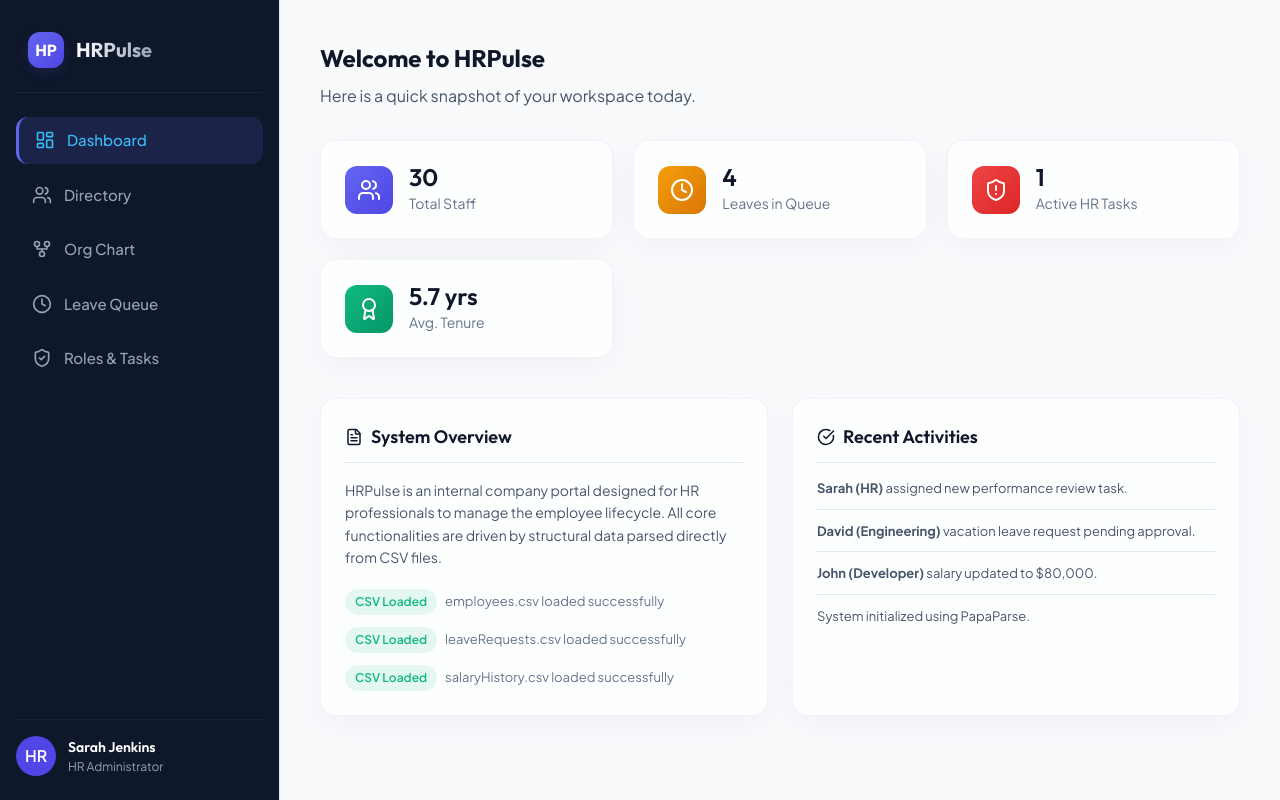
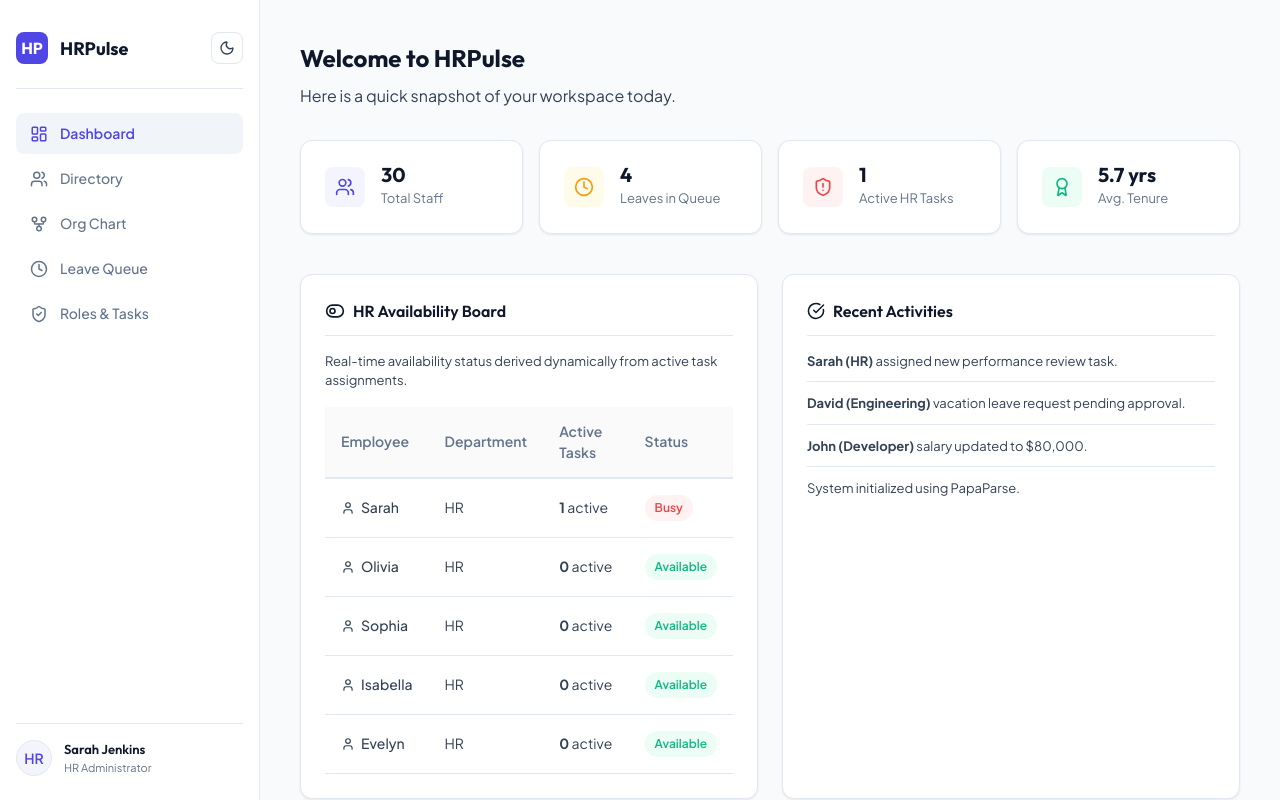
Before and after one commit to Samarth-ITM/HRpulse-Workspace, a React (Vite) app: page / in a window 1280 px wide. Built offline with nearby package versions, Linux system fonts and the light colour scheme.

Commit message:
feat: upgrade UI to minimalist layout, integrate manual light/dark mode, and improve widget placement

```diff
--- a/src/App.jsx
+++ b/src/App.jsx
@@ -1,11 +1,12 @@
-import React, { useState } from 'react';
+import React, { useState, useEffect } from 'react';
 import { useCsvData } from './hooks/useCsvData';
 import Dashboard from './pages/Dashboard';
 import Employees from './pages/Employees';
 import Leaves from './pages/Leaves';
 import Settings from './pages/Settings';
 import OrgChart from './components/OrgChart';
-import { LayoutDashboard, Users, GitFork, Clock, ShieldCheck } from 'lucide-react';
+import { LayoutDashboard, Users, GitFork, Clock, ShieldCheck, Sun, Moon } from 'lucide-react';
+
 
 export default function App() {
   const {
@@ -26,6 +27,23 @@
 
   // Non-persistent round-robin index
   const [taskNextIndex, setTaskNextIndex] = useState(0);
+
+  // Theme state
+  const [theme, setTheme] = useState(() => {
+    const saved = localStorage.getItem('theme');
+    if (saved) return saved;
+    return window.matchMedia('(prefers-color-scheme: dark)').matches ? 'dark' : 'light';
+  });
+
+  useEffect(() => {
+    document.documentElement.setAttribute('data-theme', theme);
+    localStorage.setItem('theme', theme);
+  }, [theme]);
+
+  const toggleTheme = () => {
+    setTheme(prev => prev === 'light' ? 'dark' : 'light');
+  };
+
 
   if (loading) {
     return (
@@ -165,9 +183,19 @@
       {/* Sidebar Navigation */}
       <aside className="sidebar">
         <div className="logo-container">
-          <div className="logo-icon">HP</div>
-          <span className="logo-text">HRPulse</span>
+          <div style={{ display: 'flex', alignItems: 'center', gap: 12 }}>
+            <div className="logo-icon">HP</div>
+            <span className="logo-text">HRPulse</span>
+          </div>
+          <button
+            onClick={toggleTheme}
+            className="theme-toggle-btn"
+            aria-label="Toggle Theme"
+          >
+            {theme === 'light' ? <Moon size={16} /> : <Sun size={16} />}
+          </button>
         </div>
+
 
         <nav className="nav-menu">
           <a
--- a/src/index.css
+++ b/src/index.css
@@ -6,72 +6,70 @@
   --font-display: 'Outfit', var(--font-sans);
   --font-mono: 'JetBrains Mono', monospace;
 
-  /* Theme Colors (Light Mode) */
+  /* Theme Colors (Light Mode Default) */
   --bg-primary: #f8fafc;
   --bg-secondary: #ffffff;
-  --bg-sidebar: #0f172a;
-  --sidebar-text: #94a3b8;
-  --sidebar-active: #38bdf8;
+  --bg-sidebar: #ffffff;
+  --sidebar-text: #64748b;
+  --sidebar-active: #4f46e5;
+  --sidebar-active-bg: #f1f5f9;
+  --sidebar-border: #e2e8f0;
   --text-primary: #0f172a;
-  --text-secondary: #475569;
+  --text-secondary: #334155;
   --text-muted: #64748b;
   --border-color: #e2e8f0;
-  --border-glow: rgba(99, 102, 241, 0.1);
-  --accent-primary: #6366f1;
-  --accent-secondary: #4f46e5;
-  --accent-glow: rgba(99, 102, 241, 0.15);
+  --border-glow: rgba(79, 70, 229, 0.05);
+  --accent-primary: #4f46e5;
+  --accent-secondary: #6366f1;
+  --accent-glow: rgba(79, 70, 229, 0.06);
   --success: #10b981;
-  --success-glow: rgba(16, 185, 129, 0.1);
+  --success-glow: #ecfdf5;
   --warning: #f59e0b;
-  --warning-glow: rgba(245, 158, 11, 0.1);
+  --warning-glow: #fffbeb;
   --danger: #ef4444;
-  --danger-glow: rgba(239, 68, 68, 0.1);
+  --danger-glow: #fef2f2;
   --info: #0ea5e9;
 
-  /* Glassmorphism Styles */
-  --glass-bg: rgba(255, 255, 255, 0.75);
-  --glass-border: rgba(148, 163, 184, 0.12);
-  --glass-shadow: 0 8px 32px 0 rgba(31, 38, 135, 0.04);
-  --glass-blur: 16px;
+  /* Card Styles */
+  --card-bg: var(--bg-secondary);
+  --card-border: var(--border-color);
+  --card-shadow: 0 1px 3px 0 rgba(0, 0, 0, 0.05), 0 1px 2px 0 rgba(0, 0, 0, 0.03);
 
   /* Common Properties */
-  --radius-sm: 8px;
-  --radius-md: 12px;
-  --radius-lg: 16px;
+  --radius-sm: 6px;
+  --radius-md: 8px;
+  --radius-lg: 12px;
   --radius-full: 9999px;
   --transition-fast: 0.15s ease;
-  --transition-normal: 0.25s cubic-bezier(0.4, 0, 0.2, 1);
+  --transition-normal: 0.2s cubic-bezier(0.4, 0, 0.2, 1);
 }
 
-@media (prefers-color-scheme: dark) {
-  :root {
+:root[data-theme='dark'] {
   /* Theme Colors (Dark Mode) */
-    --bg-primary: #0b0f19;
-    --bg-secondary: #111827;
-    --bg-sidebar: #090d16;
-    --sidebar-text: #6b7280;
+  --bg-primary: #090d16;
+  --bg-secondary: #111726;
+  --bg-sidebar: #0b0f19;
+  --sidebar-text: #94a3b8;
   --sidebar-active: #818cf8;
-    --text-primary: #f9fafb;
-    --text-secondary: #d1d5db;
-    --text-muted: #9ca3af;
-    --border-color: #1f2937;
-    --border-glow: rgba(99, 102, 241, 0.15);
+  --sidebar-active-bg: #1e293b;
+  --sidebar-border: #1e293b;
+  --text-primary: #f8fafc;
+  --text-secondary: #cbd5e1;
+  --text-muted: #64748b;
+  --border-color: #1e293b;
+  --border-glow: rgba(99, 102, 241, 0.1);
   --accent-primary: #818cf8;
   --accent-secondary: #6366f1;
-    --accent-glow: rgba(129, 140, 248, 0.2);
+  --accent-glow: rgba(129, 140, 248, 0.15);
   --success: #34d399;
-    --success-glow: rgba(52, 211, 153, 0.15);
+  --success-glow: rgba(52, 211, 153, 0.1);
   --warning: #fbbf24;
-    --warning-glow: rgba(251, 191, 36, 0.15);
+  --warning-glow: rgba(251, 191, 36, 0.1);
   --danger: #f87171;
-    --danger-glow: rgba(248, 113, 113, 0.15);
+  --danger-glow: rgba(248, 113, 113, 0.1);
   --info: #38bdf8;
 
-    /* Glassmorphism Styles */
-    --glass-bg: rgba(17, 24, 39, 0.65);
-    --glass-border: rgba(255, 255, 255, 0.05);
-    --glass-shadow: 0 8px 32px 0 rgba(0, 0, 0, 0.37);
-  }
+  --card-shadow: 0 1px 3px 0 rgba(0, 0, 0, 0.2);
 }
 
 /* Base Reset & Layout */
@@ -101,17 +99,18 @@
   display: flex;
   min-height: 100vh;
   overflow: hidden;
+  background-color: var(--bg-primary);
 }
 
 /* Sidebar Styles */
 .sidebar {
-  width: 280px;
+  width: 260px;
   background-color: var(--bg-sidebar);
-  border-right: 1px solid var(--border-color);
+  border-right: 1px solid var(--sidebar-border, var(--border-color));
   padding: 24px 16px;
   display: flex;
   flex-direction: column;
-  color: #f1f5f9;
+  color: var(--text-secondary);
   flex-shrink: 0;
   z-index: 10;
 }
@@ -119,16 +118,16 @@
 .logo-container {
   display: flex;
   align-items: center;
-  gap: 12px;
-  padding: 8px 12px 24px;
-  border-bottom: 1px solid rgba(255, 255, 255, 0.05);
+  justify-content: space-between;
+  padding: 8px 0 24px;
+  border-bottom: 1px solid var(--border-color);
   margin-bottom: 24px;
 }
 
 .logo-icon {
-  width: 36px;
-  height: 36px;
-  background: linear-gradient(135deg, var(--accent-primary), var(--accent-secondary));
+  width: 32px;
+  height: 32px;
+  background-color: var(--accent-primary);
   border-radius: var(--radius-md);
   display: flex;
   align-items: center;
@@ -136,23 +135,40 @@
   color: white;
   font-weight: bold;
   font-family: var(--font-display);
-  box-shadow: 0 4px 12px var(--accent-glow);
 }
 
 .logo-text {
   font-family: var(--font-display);
-  font-size: 20px;
+  font-size: 18px;
   font-weight: 700;
-  background: linear-gradient(to right, #ffffff, #94a3b8);
-  -webkit-background-clip: text;
-  -webkit-text-fill-color: transparent;
+  color: var(--text-primary);
+}
+
+.theme-toggle-btn {
+  background: transparent;
+  border: 1px solid var(--border-color);
+  color: var(--text-secondary);
+  border-radius: var(--radius-md);
+  width: 32px;
+  height: 32px;
+  display: flex;
+  align-items: center;
+  justify-content: center;
+  cursor: pointer;
+  transition: all var(--transition-fast);
+}
+
+.theme-toggle-btn:hover {
+  background-color: var(--sidebar-active-bg);
+  border-color: var(--accent-primary);
+  color: var(--accent-primary);
 }
 
 .nav-menu {
   list-style: none;
   display: flex;
   flex-direction: column;
-  gap: 8px;
+  gap: 4px;
   flex-grow: 1;
 }
 
@@ -160,30 +176,30 @@
   display: flex;
   align-items: center;
   gap: 12px;
-  padding: 12px 16px;
+  padding: 10px 14px;
   color: var(--sidebar-text);
   text-decoration: none;
   border-radius: var(--radius-md);
   font-weight: 500;
-  font-size: 15px;
+  font-size: 14px;
   transition: var(--transition-fast);
   cursor: pointer;
 }
 
 .nav-item:hover {
-  background-color: rgba(255, 255, 255, 0.05);
-  color: #ffffff;
+  background-color: var(--sidebar-active-bg);
+  color: var(--text-primary);
 }
 
 .nav-item.active {
-  background-color: var(--accent-glow);
+  background-color: var(--sidebar-active-bg);
   color: var(--sidebar-active);
-  border-left: 3px solid var(--accent-primary);
+  font-weight: 600;
 }
 
 .nav-item svg {
-  width: 20px;
-  height: 20px;
+  width: 18px;
+  height: 18px;
 }
 
 .user-profile-bar {
@@ -191,29 +207,34 @@
   align-items: center;
   gap: 12px;
   padding-top: 16px;
-  border-top: 1px solid rgba(255, 255, 255, 0.05);
+  border-top: 1px solid var(--border-color);
 }
 
 .user-avatar {
-  width: 40px;
-  height: 40px;
+  width: 36px;
+  height: 36px;
   border-radius: var(--radius-full);
-  background-color: var(--accent-secondary);
+  background-color: var(--accent-glow);
+  color: var(--accent-primary);
   display: flex;
   align-items: center;
   justify-content: center;
-  color: white;
   font-weight: 600;
+  font-size: 14px;
+  border: 1px solid var(--border-color);
 }
 
 .user-info h4 {
-  font-size: 14px;
-  color: white;
+  font-size: 13px;
+  color: var(--text-primary);
+  font-weight: 600;
+  margin: 0;
 }
 
 .user-info p {
-  font-size: 12px;
-  color: var(--sidebar-text);
+  font-size: 11px;
+  color: var(--text-muted);
+  margin: 0;
 }
 
 /* Main Content Styles */
@@ -225,6 +246,7 @@
   display: flex;
   flex-direction: column;
   gap: 32px;
+  background-color: var(--bg-primary);
 }
 
 /* Header Banner */
@@ -235,46 +257,47 @@
 }
 
 .page-title h1 {
-  font-size: 32px;
+  font-size: 28px;
   letter-spacing: -0.02em;
   margin-bottom: 4px;
 }
 
 .page-title p {
   color: var(--text-muted);
+  font-size: 14px;
 }
 
-/* Glassmorphism Cards */
+/* Minimalist Cards */
 .card {
-  background: var(--glass-bg);
-  backdrop-filter: blur(var(--glass-blur));
-  -webkit-backdrop-filter: blur(var(--glass-blur));
-  border: 1px solid var(--glass-border);
+  background: var(--card-bg);
+  border: 1px solid var(--card-border);
   border-radius: var(--radius-lg);
   padding: 24px;
-  box-shadow: var(--glass-shadow);
-  transition: transform var(--transition-normal), box-shadow var(--transition-normal);
+  box-shadow: var(--card-shadow);
+  transition: border-color var(--transition-fast), box-shadow var(--transition-fast);
 }
 
 .card:hover {
-  box-shadow: 0 12px 40px 0 rgba(0, 0, 0, 0.08);
+  border-color: var(--accent-primary);
+  box-shadow: 0 4px 12px rgba(0, 0, 0, 0.05);
 }
 
 .card-title {
-  font-size: 18px;
+  font-size: 16px;
   margin-bottom: 16px;
   border-bottom: 1px solid var(--border-color);
   padding-bottom: 12px;
   display: flex;
   align-items: center;
   gap: 8px;
+  font-weight: 600;
 }
 
 /* Dashboard Summary Cards */
 .stats-grid {
   display: grid;
-  grid-template-columns: repeat(auto-fit, minmax(220px, 1fr));
-  gap: 20px;
+  grid-template-columns: repeat(auto-fit, minmax(200px, 1fr));
+  gap: 16px;
   margin-bottom: 8px;
 }
 
@@ -285,28 +308,28 @@
 }
 
 .stat-icon {
-  width: 48px;
-  height: 48px;
+  width: 40px;
+  height: 40px;
   border-radius: var(--radius-md);
   display: flex;
   align-items: center;
   justify-content: center;
-  color: white;
 }
 
-.stat-icon.primary { background: linear-gradient(135deg, #6366f1, #4f46e5); }
-.stat-icon.success { background: linear-gradient(135deg, #10b981, #059669); }
-.stat-icon.warning { background: linear-gradient(135deg, #f59e0b, #d97706); }
-.stat-icon.danger { background: linear-gradient(135deg, #ef4444, #dc2626); }
+.stat-icon.primary { background-color: var(--accent-glow); color: var(--accent-primary); }
+.stat-icon.success { background-color: var(--success-glow); color: var(--success); }
+.stat-icon.warning { background-color: var(--warning-glow); color: var(--warning); }
+.stat-icon.danger { background-color: var(--danger-glow); color: var(--danger); }
 
 .stat-info h3 {
-  font-size: 24px;
+  font-size: 20px;
   line-height: 1;
   margin-bottom: 4px;
+  font-weight: 700;
 }
 
 .stat-info p {
-  font-size: 14px;
+  font-size: 13px;
   color: var(--text-muted);
 }
 
@@ -436,13 +459,12 @@
 }
 
 .btn-primary {
-  background: linear-gradient(135deg, var(--accent-primary), var(--accent-secondary));
+  background-color: var(--accent-primary);
   color: white;
-  box-shadow: 0 4px 12px var(--accent-glow);
 }
 
 .btn-primary:hover {
-  filter: brightness(1.1);
+  background-color: var(--accent-secondary);
 }
 
 .btn-secondary {
--- a/src/pages/Dashboard.jsx
+++ b/src/pages/Dashboard.jsx
@@ -1,5 +1,6 @@
 import React from 'react';
 import { Users, Clock, ShieldAlert, Award, FileText, CheckCircle } from 'lucide-react';
+import AvailabilityBoard from '../components/AvailabilityBoard';
 
 export default function Dashboard({ employees, leaveRequests, tasks }) {
   const totalEmployees = employees.length;
@@ -36,7 +37,7 @@
       <div className="stats-grid">
         <div className="card stat-card">
           <div className="stat-icon primary">
-            <Users size={24} />
+            <Users size={20} />
           </div>
           <div className="stat-info">
             <h3>{totalEmployees}</h3>
@@ -46,7 +47,7 @@
 
         <div className="card stat-card">
           <div className="stat-icon warning">
-            <Clock size={24} />
+            <Clock size={20} />
           </div>
           <div className="stat-info">
             <h3>{pendingLeaves}</h3>
@@ -56,7 +57,7 @@
 
         <div className="card stat-card">
           <div className="stat-icon danger">
-            <ShieldAlert size={24} />
+            <ShieldAlert size={20} />
           </div>
           <div className="stat-info">
             <h3>{activeTasks}</h3>
@@ -66,7 +67,7 @@
 
         <div className="card stat-card">
           <div className="stat-icon success">
-            <Award size={24} />
+            <Award size={20} />
           </div>
           <div className="stat-info">
             <h3>{avgTenure} yrs</h3>
@@ -76,29 +77,7 @@
       </div>
 
       <div className="split-pane">
-        <div className="card">
-          <h3 className="card-title">
-            <FileText size={18} className="text-primary" /> System Overview
-          </h3>
-          <p style={{ fontSize: 14, lineHeight: 1.6, color: 'var(--text-secondary)' }}>
-            HRPulse is an internal company portal designed for HR professionals to manage the employee lifecycle.
-            All core functionalities are driven by structural data parsed directly from CSV files.
-          </p>
-          <div style={{ marginTop: 20, display: 'flex', flexDirection: 'column', gap: 12 }}>
-            <div style={{ display: 'flex', alignItems: 'center', gap: 8, fontSize: 13 }}>
-              <span className="badge success">CSV Loaded</span>
-              <span style={{ color: 'var(--text-muted)' }}>employees.csv loaded successfully</span>
-            </div>
-            <div style={{ display: 'flex', alignItems: 'center', gap: 8, fontSize: 13 }}>
-              <span className="badge success">CSV Loaded</span>
-              <span style={{ color: 'var(--text-muted)' }}>leaveRequests.csv loaded successfully</span>
-            </div>
-            <div style={{ display: 'flex', alignItems: 'center', gap: 8, fontSize: 13 }}>
-              <span className="badge success">CSV Loaded</span>
-              <span style={{ color: 'var(--text-muted)' }}>salaryHistory.csv loaded successfully</span>
-            </div>
-          </div>
-        </div>
+        <AvailabilityBoard employees={employees} tasks={tasks} />
 
         <div className="card">
           <h3 className="card-title">
@@ -120,6 +99,38 @@
           </ul>
         </div>
       </div>
+
+      <div className="card">
+        <h3 className="card-title">
+          <FileText size={18} className="text-primary" /> System Overview
+        </h3>
+        <p style={{ fontSize: 14, lineHeight: 1.6, color: 'var(--text-secondary)' }}>
+          HRPulse is an internal company portal designed for HR professionals to manage the employee lifecycle.
+          All core functionalities are driven by structural data parsed directly from CSV files.
+        </p>
+        <div style={{ marginTop: 16, display: 'flex', gap: 12, flexWrap: 'wrap' }}>
+          <div style={{ display: 'flex', alignItems: 'center', gap: 8, fontSize: 12 }}>
+            <span className="badge success">CSV Loaded</span>
+            <span style={{ color: 'var(--text-muted)' }}>employees.csv</span>
+          </div>
+          <div style={{ display: 'flex', alignItems: 'center', gap: 8, fontSize: 12 }}>
+            <span className="badge success">CSV Loaded</span>
+            <span style={{ color: 'var(--text-muted)' }}>leaveRequests.csv</span>
+          </div>
+          <div style={{ display: 'flex', alignItems: 'center', gap: 8, fontSize: 12 }}>
+            <span className="badge success">CSV Loaded</span>
+            <span style={{ color: 'var(--text-muted)' }}>salaryHistory.csv</span>
+          </div>
+          <div style={{ display: 'flex', alignItems: 'center', gap: 8, fontSize: 12 }}>
+            <span className="badge success">CSV Loaded</span>
+            <span style={{ color: 'var(--text-muted)' }}>roles.csv</span>
+          </div>
+          <div style={{ display: 'flex', alignItems: 'center', gap: 8, fontSize: 12 }}>
+            <span className="badge success">CSV Loaded</span>
+            <span style={{ color: 'var(--text-muted)' }}>tasks.csv</span>
+          </div>
+        </div>
+      </div>
     </div>
   );
 }
--- a/src/pages/Settings.jsx
+++ b/src/pages/Settings.jsx
@@ -2,7 +2,6 @@
 import PermissionsHub from '../components/PermissionsHub';
 import TaskAssignor from '../components/TaskAssignor';
 import SalaryHistory from '../components/SalaryHistory';
-import AvailabilityBoard from '../components/AvailabilityBoard';
 
 export default function Settings({
   employees,
@@ -32,11 +31,6 @@
         setTaskNextIndex={setTaskNextIndex}
       />
 
-      <AvailabilityBoard
-        employees={employees}
-        tasks={tasks}
-      />
-
       <PermissionsHub
         roles={roles}
         onUpdateRoles={onUpdateRoles}
```
Also changed, not shown: 1 other file (tests, documents, lock files or other folders). Lines whose indentation alone changed are shown as unchanged.
